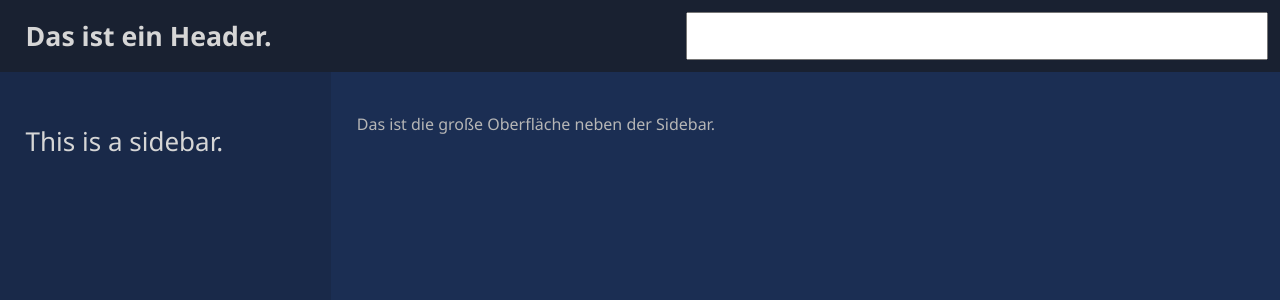
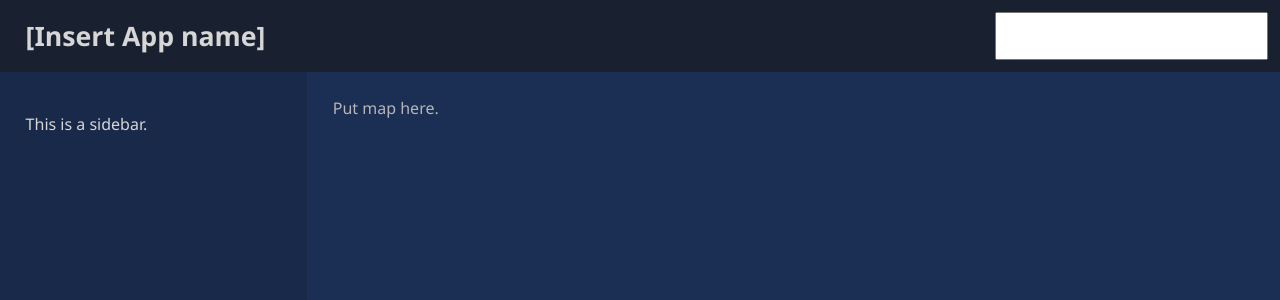
Before and after one commit to Knilchon/Zimt_Frontend, a Next.js app in the folder zimt_frontend/: page / in a window 1280 px wide. Shown: the top 300 px of the page. Built offline with nearby package versions, Linux system fonts and the light colour scheme.

Commit message:
Functioning searchbar

```diff
--- a/zimt_frontend/pages/_app.tsx
+++ b/zimt_frontend/pages/_app.tsx
@@ -7,13 +7,13 @@ export default function App() {
   return (
     <>
       <header className='App-header'>
-        <h1>Das ist ein Header.</h1>
+        <h1>[Insert App name]</h1>
         <Searchbar className='search-bar'/>
       </header>
       <div className='map-and-sidebar'>
         <Sidebar className='side-bar'/>
         <div className='map-body'>
-          <p>Das ist die große Oberfläche neben der Sidebar.</p>
+          Put map here.
         </div>
       </div>
     </>
--- a/zimt_frontend/styles/_app.css
+++ b/zimt_frontend/styles/_app.css
@@ -44,13 +44,13 @@ body{
 
 .side-bar{
     padding: 2%;
-    width: 35vh;
+    width: 20%;
     height: 100vh;
     background-color: #192949;
     display: flex;
     flex-direction: column;
     justify-content: left;
-    font-size: calc(10px + 2vmin);
+    font-size: 12pt;
     color: rgb(214, 214, 214);
 }
 
@@ -71,7 +71,7 @@ body{
 
 .search-bar{
   padding-left: 1em;
-  width: 70vh;
+  width: 20%;
   height: max;
   display: flex;
   margin: 0.75em;
```
